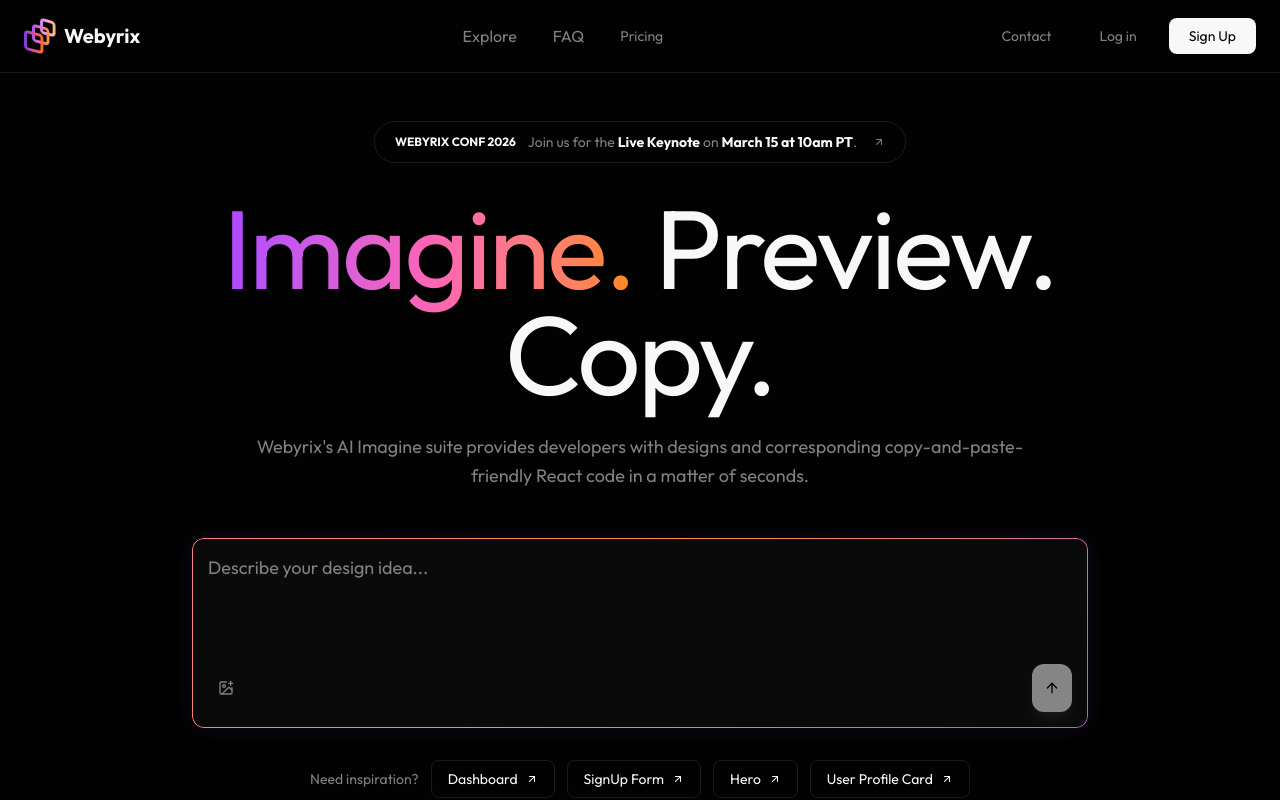
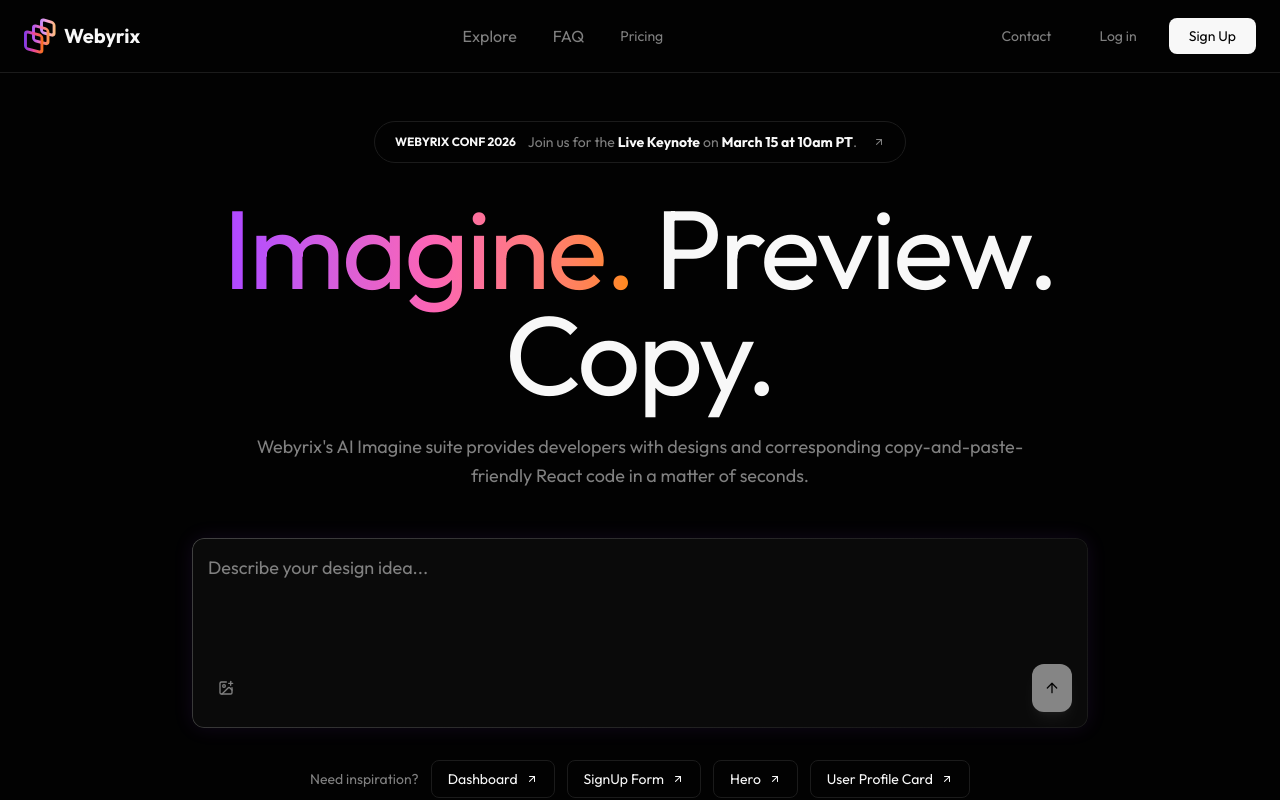
Before and after one commit to vyash0007/Webyrix, a Next.js app: page / in a window 1280 px wide. Shown: the top 800 px of the page. Built offline with nearby package versions, Linux system fonts and the light colour scheme; no server answers.

Commit message:
feat: hero border

```diff
--- a/app/_components/Hero.tsx
+++ b/app/_components/Hero.tsx
@@ -125,7 +125,7 @@ function Hero() {
 
       {/* input box */}
       <div className='w-full max-w-4xl mt-12 animate-in fade-in slide-in-from-bottom-16 duration-1000 delay-200'>
-        <div className='hero-gradient-border rounded-xl bg-secondary/50 input-glow transition-all duration-300 relative'>
+        <div className='gradient-border rounded-xl bg-secondary/50 input-glow transition-all duration-300 relative'>
           <textarea
             placeholder='Describe your design idea...'
             value={userInput}
--- a/app/globals.css
+++ b/app/globals.css
@@ -193,7 +193,7 @@
   position: relative;
 }
 
-.hero-gradient-border::before {
+/* .hero-gradient-border::before {
   content: '';
   position: absolute;
   inset: 0;
@@ -207,7 +207,7 @@
   -webkit-mask-composite: xor;
   mask-composite: exclude;
   pointer-events: none;
-}
+} */
 
 
 @keyframes glow-pulse {
```
